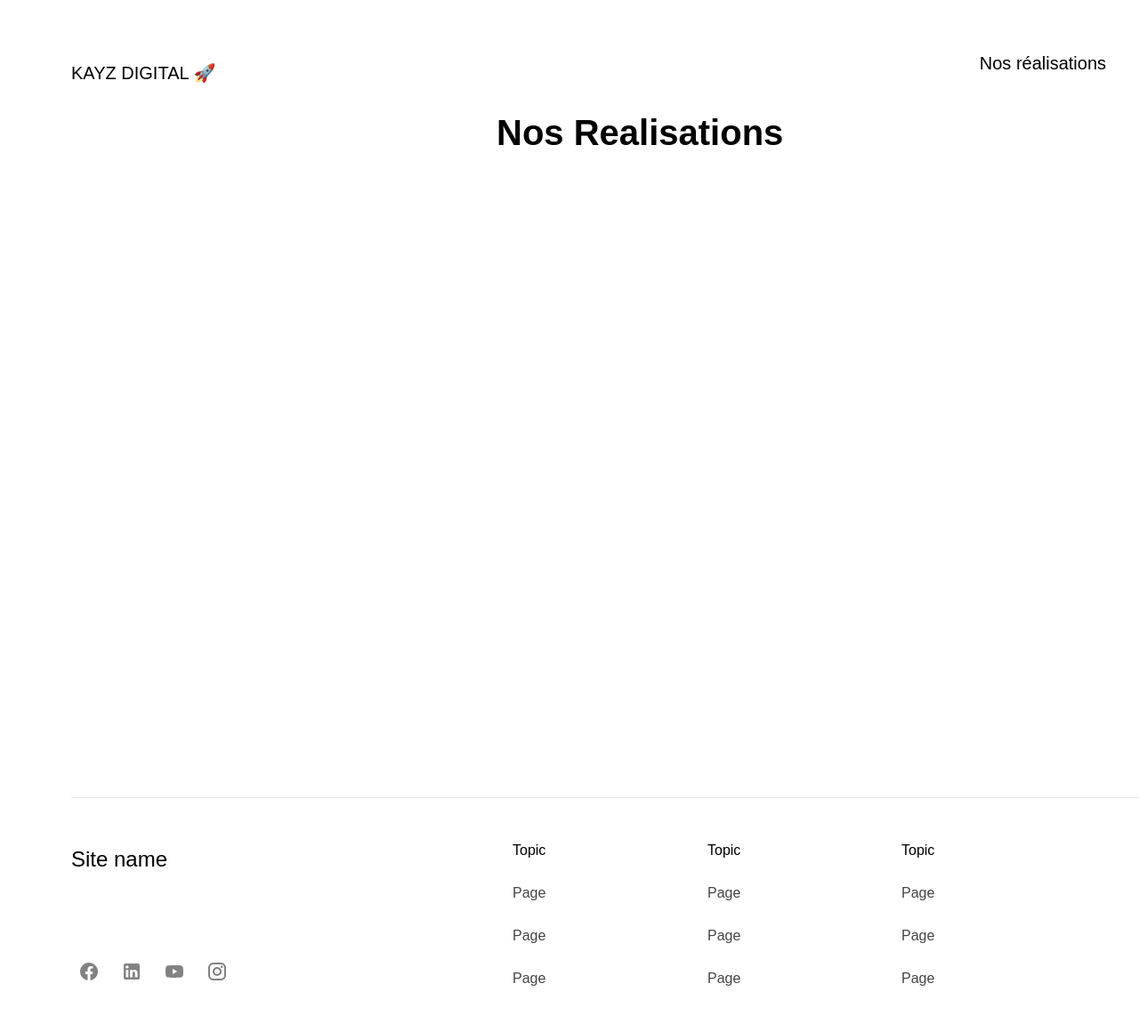
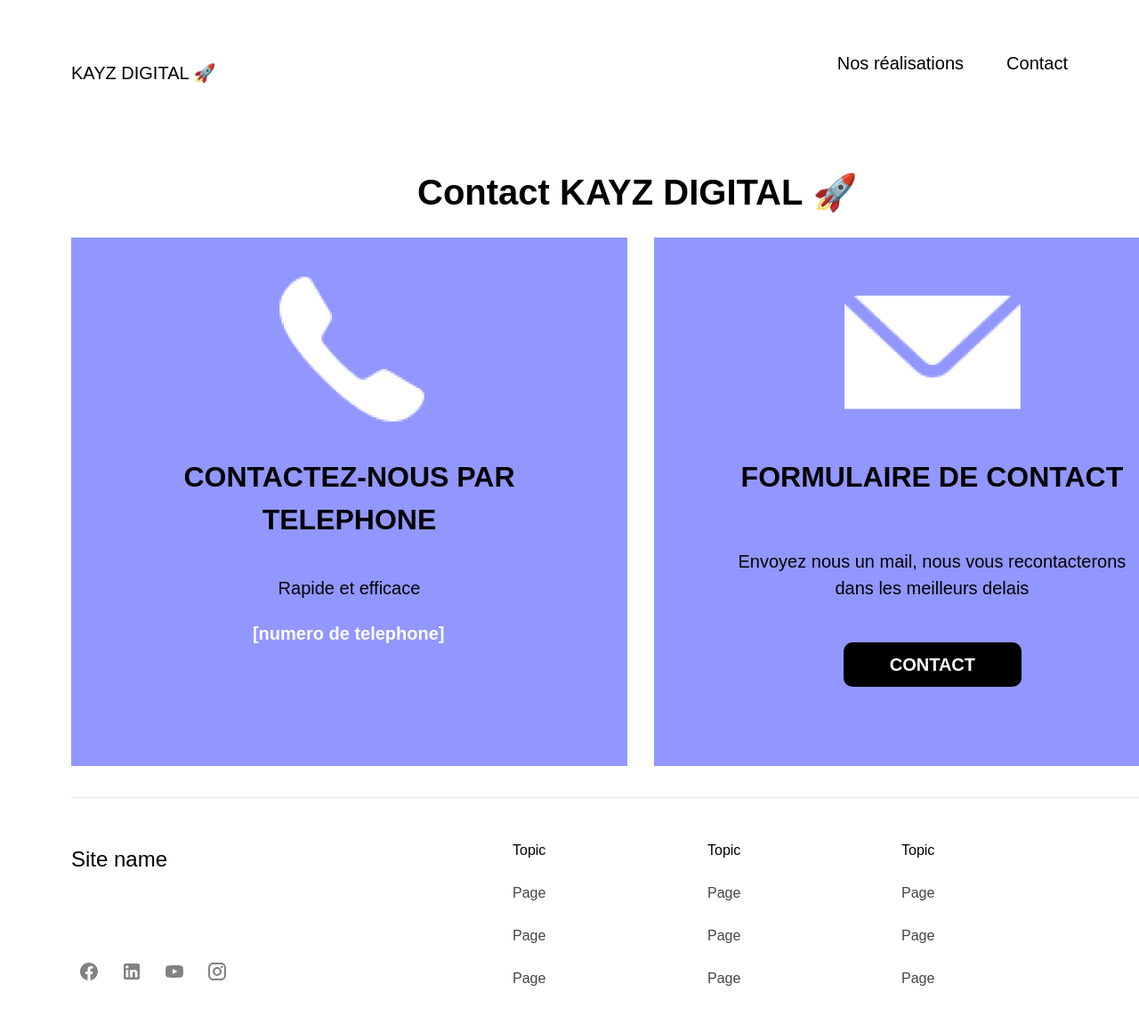
Before and after one commit to mkayz68/youssefBH, a PHP site: page / in a window 1280 px wide. Shown: the whole page at 89% size. Run offline with PHP 8.4, Linux system fonts and the light colour scheme.

Commit message:
improved contact page

```diff
--- a/contact/index.html
+++ b/contact/index.html
@@ -38,7 +38,7 @@
   <title>Document</title>
 </head>
 <body>
-  <div class="nos-realisation">
+  <div class="contact">
     <div class="navigation-footer">
       <div class="items">
         <div class="topic">Topic</div>
@@ -75,14 +75,36 @@
       </div>
       <div class="divider"></div>
     </div>
+    <div class="contact-kayz-digital">
+      <span>
+        <span class="contact-kayz-digital-span">Contact KAYZ DIGITAL</span>
+        <span class="contact-kayz-digital-span2">🚀</span>
+        <span class="contact-kayz-digital-span3"></span>
+      </span>
+    </div>
     <div class="navigation">
       <div class="items4">
         <div class="nos-r-alisations">Nos réalisations</div>
-        <div class="contact">Contact</div>
+        <div class="contact2">Contact</div>
       </div>
       <div class="kayz-digital">KAYZ DIGITAL 🚀</div>
     </div>
-    <div class="nos-realisations">Nos Realisations</div>
+    <div class="rectangle-1"></div>
+    <div class="numero-de-telephone">[numero de telephone]</div>
+    <div class="rapide-et-efficace">Rapide et efficace</div>
+    <div class="contactez-nous-par-telephone">CONTACTEZ-NOUS PAR TELEPHONE</div>
+    <img class="phone" src="phone0.png" />
+    <div class="rectangle-12"></div>
+    <div
+      class="envoyez-nous-un-mail-nous-vous-recontacterons-dans-les-meilleurs-delais"
+    >
+      Envoyez nous un mail, nous vous recontacterons dans les meilleurs delais
+    </div>
+    <div class="formulaire-de-contact">FORMULAIRE DE CONTACT</div>
+    <div class="frame-4">
+      <div class="contact3">CONTACT</div>
+    </div>
+    <img class="email" src="email0.png" />
   </div>
 
 </body>
--- a/contact/style.css
+++ b/contact/style.css
@@ -1,8 +1,8 @@
-.nos-realisation,
-.nos-realisation * {
+.contact,
+.contact * {
   box-sizing: border-box;
 }
-.nos-realisation {
+.contact {
   background: #ffffff;
   height: 1160px;
   position: relative;
@@ -153,11 +153,48 @@
   transform-origin: 0 0;
   transform: rotate(0deg) scale(1, 1);
 }
+.contact-kayz-digital {
+  color: #000000;
+  text-align: left;
+  font-family: "-", sans-serif;
+  font-size: 40px;
+  line-height: 150%;
+  font-weight: 400;
+  position: absolute;
+  left: 469px;
+  top: 186px;
+  width: 503px;
+  height: 59px;
+  display: flex;
+  align-items: center;
+  justify-content: flex-start;
+}
+.contact-kayz-digital-span {
+  color: #000000;
+  font-family: "Inter-Bold", sans-serif;
+  font-size: 40px;
+  line-height: 150%;
+  font-weight: 700;
+}
+.contact-kayz-digital-span2 {
+  color: #000000;
+  font-family: "Inter-Regular", sans-serif;
+  font-size: 40px;
+  line-height: 150%;
+  font-weight: 400;
+}
+.contact-kayz-digital-span3 {
+  color: #000000;
+  font-family: "Inter-Bold", sans-serif;
+  font-size: 40px;
+  line-height: 150%;
+  font-weight: 700;
+}
 .navigation {
   background: #ffffff;
-  width: 1440px;
   height: 164px;
   position: absolute;
+  right: 0px;
   left: 0px;
   top: 0px;
   overflow: hidden;
@@ -184,7 +221,7 @@
   align-items: center;
   justify-content: flex-start;
 }
-.contact {
+.contact2 {
   color: #000000;
   text-align: left;
   font-family: var(--body-text-font-family, "Inter-Medium", sans-serif);
@@ -210,17 +247,145 @@
   align-items: center;
   justify-content: flex-start;
 }
-.nos-realisations {
-  color: #000000;
-  text-align: left;
+.telephone {
+  position: absolute;
+  inset: 0;
+}
+.rectangle-1 {
+  background: #9297ff;
+  width: 624.95px;
+  height: 594px;
+  position: absolute;
+  left: 80px;
+  top: 267px;
+}
+.numero-de-telephone {
+  color: #ffffff;
+  text-align: center;
   font-family: "Inter-Bold", sans-serif;
-  font-size: 40px;
+  font-size: 20px;
   line-height: 150%;
   font-weight: 700;
   position: absolute;
-  left: 558px;
-  top: 119px;
+  left: 230.5px;
+  top: 697px;
+  width: 322.51px;
   display: flex;
   align-items: center;
-  justify-content: flex-start;
+  justify-content: center;
 }
+.rapide-et-efficace {
+  color: #000000;
+  text-align: center;
+  font-family: "Inter-Light", sans-serif;
+  font-size: 20px;
+  line-height: 150%;
+  font-weight: 300;
+  position: absolute;
+  left: 168.87px;
+  top: 646px;
+  width: 447.21px;
+  display: flex;
+  align-items: center;
+  justify-content: center;
+}
+.contactez-nous-par-telephone {
+  color: #000000;
+  text-align: center;
+  font-family: "Inter-SemiBold", sans-serif;
+  font-size: 32px;
+  line-height: 150%;
+  font-weight: 600;
+  position: absolute;
+  left: 151.67px;
+  top: 512px;
+  width: 481.61px;
+  display: flex;
+  align-items: center;
+  justify-content: center;
+}
+.phone {
+  width: 212px;
+  height: 212px;
+  position: absolute;
+  left: 286px;
+  top: 290px;
+  object-fit: cover;
+}
+.formulaire {
+  position: absolute;
+  inset: 0;
+}
+.rectangle-12 {
+  background: #9297ff;
+  width: 624.95px;
+  height: 594px;
+  position: absolute;
+  left: 734.95px;
+  top: 267px;
+}
+.envoyez-nous-un-mail-nous-vous-recontacterons-dans-les-meilleurs-delais {
+  color: #000000;
+  text-align: center;
+  font-family: "Inter-Light", sans-serif;
+  font-size: 20px;
+  line-height: 150%;
+  font-weight: 300;
+  position: absolute;
+  left: 823.82px;
+  top: 616px;
+  width: 447.21px;
+  display: flex;
+  align-items: center;
+  justify-content: center;
+}
+.formulaire-de-contact {
+  color: #000000;
+  text-align: center;
+  font-family: "Inter-SemiBold", sans-serif;
+  font-size: 32px;
+  line-height: 150%;
+  font-weight: 600;
+  position: absolute;
+  left: 806.62px;
+  top: 512px;
+  width: 481.61px;
+  display: flex;
+  align-items: center;
+  justify-content: center;
+}
+.frame-4 {
+  background: #000000;
+  border-radius: 10px;
+  padding: 10px;
+  display: flex;
+  flex-direction: row;
+  gap: 10px;
+  align-items: center;
+  justify-content: center;
+  width: 200px;
+  position: absolute;
+  left: 947.9px;
+  top: 722px;
+}
+.contact3 {
+  color: #ffffff;
+  text-align: center;
+  font-family: "Inter-Bold", sans-serif;
+  font-size: 20px;
+  line-height: 150%;
+  font-weight: 700;
+  position: relative;
+  display: flex;
+  align-items: center;
+  justify-content: center;
+}
+.email {
+  width: 212px;
+  height: 212px;
+  position: absolute;
+  left: 941.9px;
+  top: 290px;
+  object-fit: cover;
+  aspect-ratio: 1;
+}
```
Also changed, not shown: contact/Contact.html (renamed from contact/NosRealisation.html, +25 -3 lines), contact/email0.png (added), contact/icon0.svg, contact/phone0.png (added).
